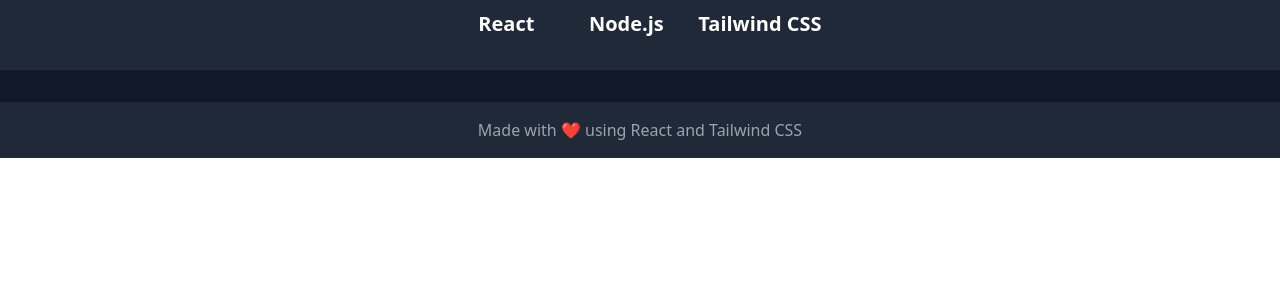
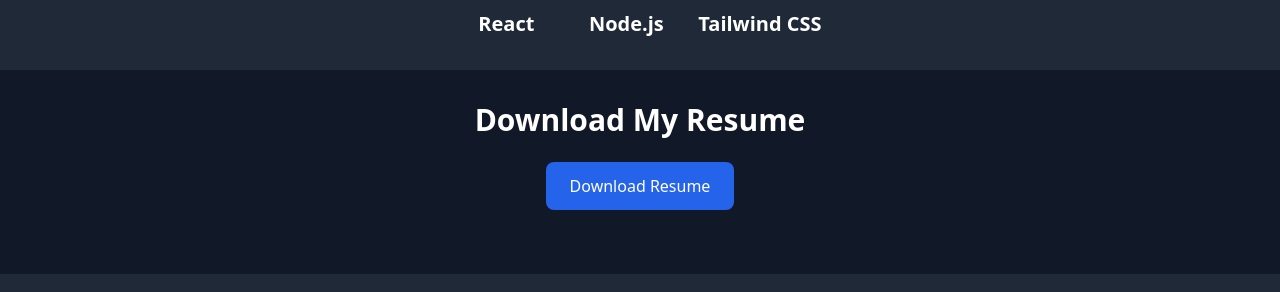
Before and after one commit to aaronfernandes21/my-portfolio, a React (Create React App) app: page / in a window 1280 px wide. Shown: the part 1970-2262 px from the top of the page. Before the commit the page ends 2128 px from the top, so only its background shows below. Built offline with nearby package versions, Linux system fonts and the light colour scheme.

Commit message:
added resume button

```diff
--- a/src/App.js
+++ b/src/App.js
@@ -199,6 +199,20 @@
         </div>
       </section>
 
+       {/* Resume Section */}
+       <section id="resume" className="p-8 bg-gray-900">
+        <h2 className="text-3xl font-bold text-center mb-6">Download My Resume</h2>
+        <div className="flex justify-center">
+          <a
+            href="/Aaron Fernandes Resume.pdf" // Ensure the resume PDF is placed in the public folder
+            download="Aaron_Fernandes_Resume.pdf"
+            className="bg-blue-600 text-white px-6 py-3 rounded-lg hover:bg-blue-500 transition"
+          >
+            Download Resume
+          </a>
+        </div>
+      </section>
+
       {/* Footer */}
       <footer className="bg-gray-800 text-center py-4 mt-8">
         <p className="text-gray-400">Made with ❤️ using React and Tailwind CSS</p>
```
Also changed, not shown: 1 other file (tests, documents, lock files or other folders).
